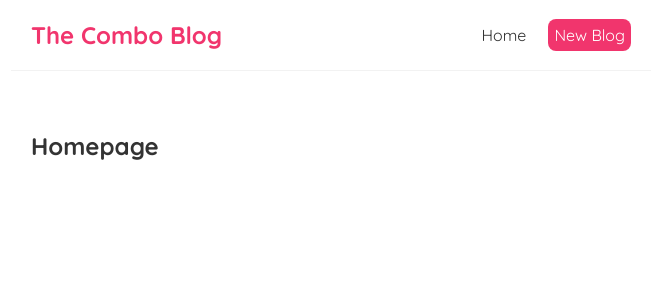
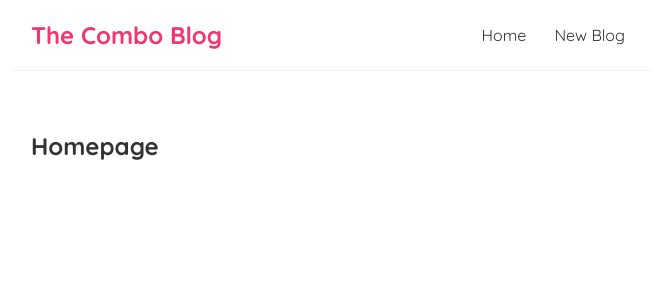
Before and after one commit to Ozioma45/Combo_blog-React, a React (Vite) app: page / in a window 1280 px wide. Shown: the top 300 px of the page, without its empty margins (309-971 px from the left). Built offline with nearby package versions, Linux system fonts and the light colour scheme.

Commit message:
removed the inline css

```diff
--- a/src/Navbar.jsx
+++ b/src/Navbar.jsx
@@ -4,15 +4,7 @@ export default function Navbar() {
       <h1>The Combo Blog</h1>
       <div className="links">
         <a href="/">Home</a>
-        <a
-          href="/create"
-          style={{
-            color: "white",
-            backgroundColor: "#f1356d",
-            borderRadius: "8px",
-          }}>
-          New Blog
-        </a>
+        <a href="/create">New Blog</a>
       </div>
     </nav>
   );
```
